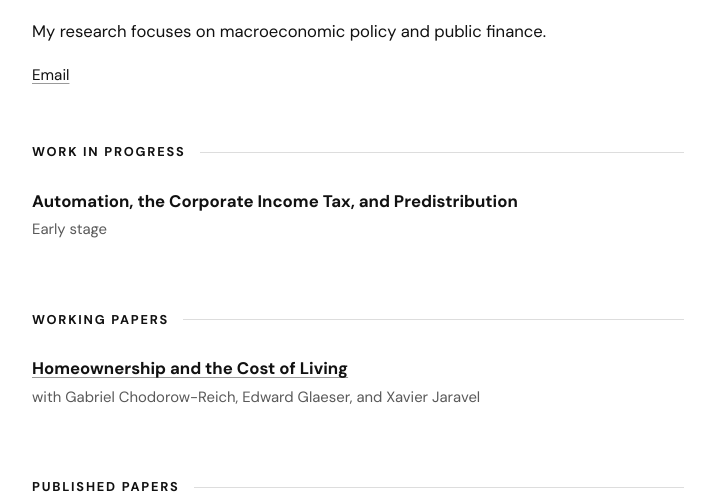
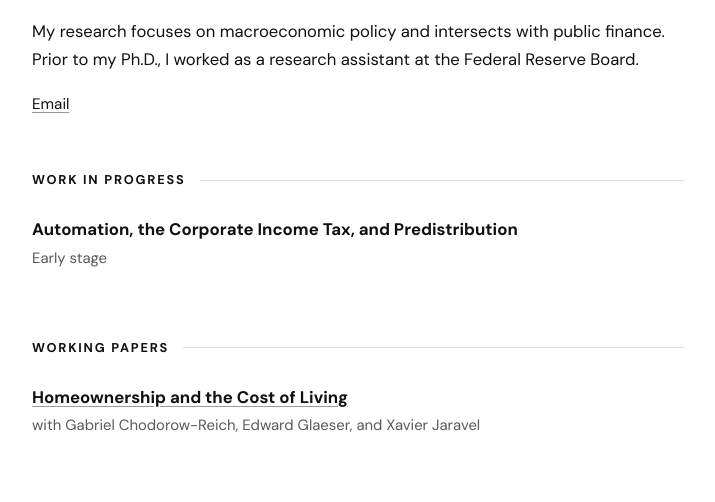
Before and after one commit to Avi-Lipton/Avi-Lipton.github.io, a plain HTML site: page index.html in a window 1280 px wide. Shown: the part 219-721 px from the top of the page, without its empty margins (282-997 px from the left). Drawn offline with Linux system fonts and the light colour scheme.

Commit message:
Expand research blurb: public finance intersection and Federal Reserve Board background
Co-Authored-By: Claude Fable 5.1 <noreply@anthropic.com>

```diff
--- a/index.html
+++ b/index.html
@@ -4,7 +4,7 @@
 <meta charset="utf-8">
 <meta name="viewport" content="width=device-width,initial-scale=1">
 <title>Avi Lipton · Ph.D. Candidate in Economics, Harvard University</title>
-<meta name="description" content="Avi Lipton is a Ph.D. candidate in economics at Harvard University. His research focuses on macroeconomic policy and public finance.">
+<meta name="description" content="Avi Lipton is a Ph.D. candidate in economics at Harvard University. His research focuses on macroeconomic policy and intersects with public finance. Prior to his Ph.D., he worked as a research assistant at the Federal Reserve Board.">
 <link rel="preconnect" href="https://fonts.googleapis.com"><link rel="preconnect" href="https://fonts.gstatic.com" crossorigin>
 <link href="https://fonts.googleapis.com/css2?family=DM+Sans:ital,wght@0,400;0,500;0,700;1,400&display=swap" rel="stylesheet">
 <link rel="stylesheet" href="assets/style.css">
@@ -18,7 +18,7 @@
 <section class="intro"><div class="who"><img src="assets/headshot.svg" alt="Portrait of Avi Lipton"><div>
 <h1>Avi Lipton</h1>
 <p class="role">Ph.D. Candidate in Economics, Harvard University</p></div></div>
-<p class="bio">My research focuses on macroeconomic policy and public finance.</p>
+<p class="bio">My research focuses on macroeconomic policy and intersects with public finance. Prior to my Ph.D., I worked as a research assistant at the Federal Reserve Board.</p>
 <ul class="links">
 <li><a href="mailto:alipton@g.harvard.edu">Email</a></li>
 </ul>
```
